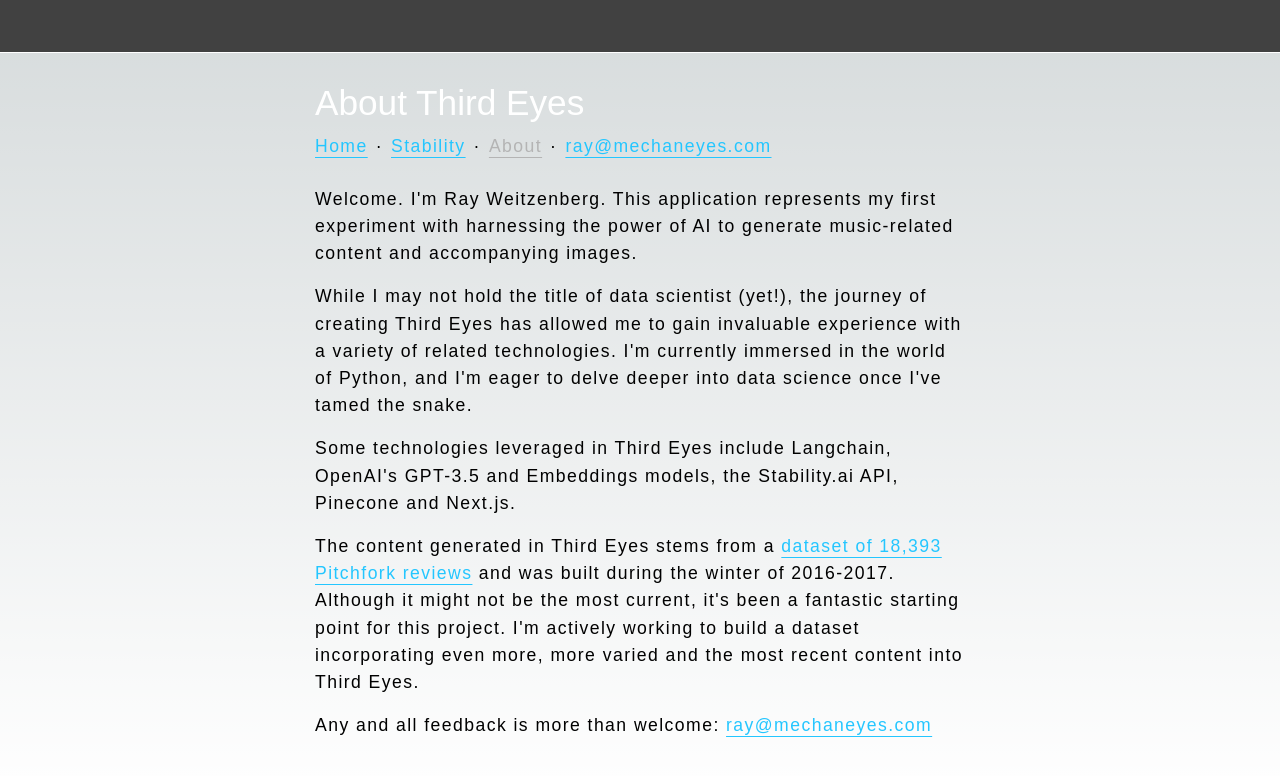
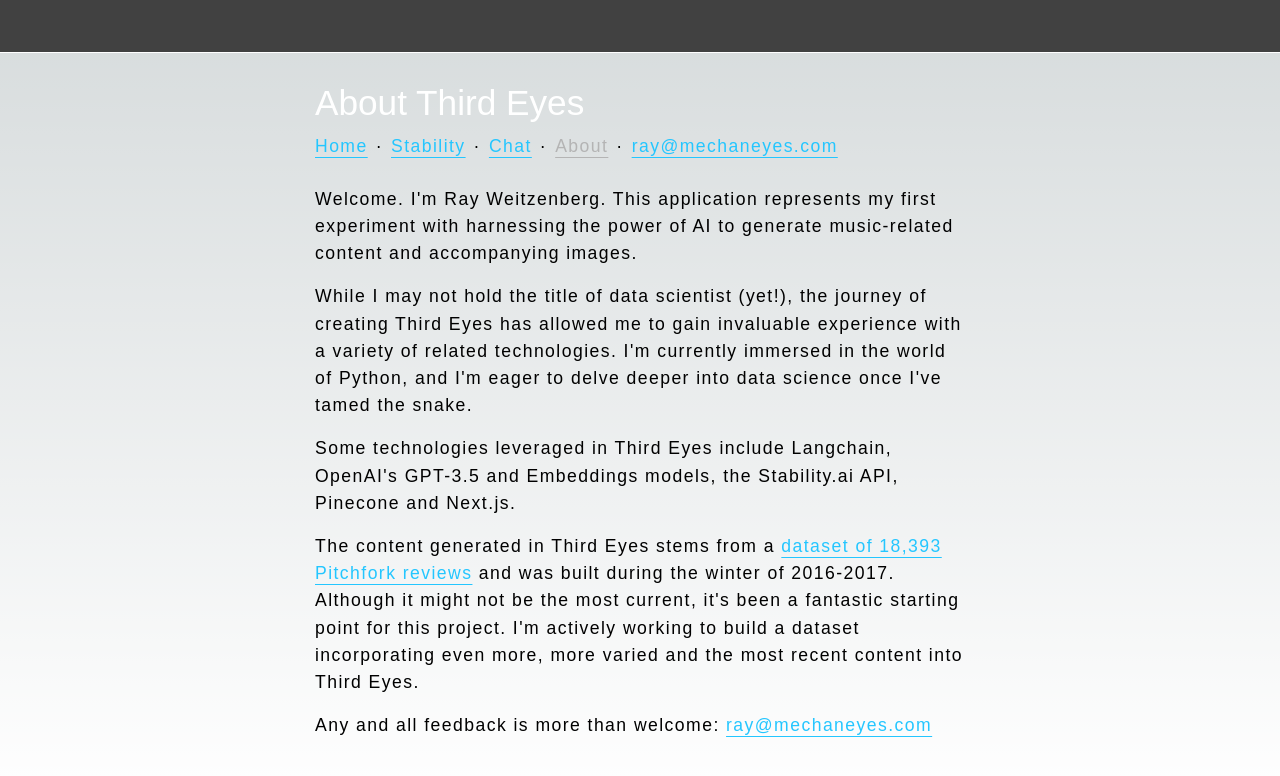
Before and after one commit to mechaneyes/aframe, a Next.js app: page /about in a window 1280 px wide. Shown: the top 776 px of the page. Built offline with nearby package versions, Linux system fonts and the light colour scheme; a web font is replaced by a local one.

Commit message:
"chat" element to header + container styling

```diff
--- a/app/styles/_chat.scss
+++ b/app/styles/_chat.scss
@@ -13,6 +13,7 @@
     transform: translateX(-50%);
     overflow-y: auto;
     max-height: calc(100vh - 54px);
+    padding: 0 1rem 1rem;
     // border: 1px solid #ccc;
 
     .header {
--- a/components/Header/Header.js
+++ b/components/Header/Header.js
@@ -6,6 +6,10 @@ const Nav = (props) => {
 
   if (page == "stability") {
     pageTitle = "Third Eyes v Stability AI";
+  }
+
+  if (page == "chat") {
+    pageTitle = "Third Chat";
   }
 
   if (page == "about") {
@@ -31,6 +35,14 @@ const Nav = (props) => {
             }`}
           >
             <Link href="/stability">Stability</Link>
+          </li>{" "}
+          &middot;{" "}
+          <li
+            className={`nav__item nav__item--chat ${
+              page == "chat" ? "nav__item--active" : ""
+            }`}
+          >
+            <Link href="/chat">Chat</Link>
           </li>{" "}
           &middot;{" "}
           <li
```
